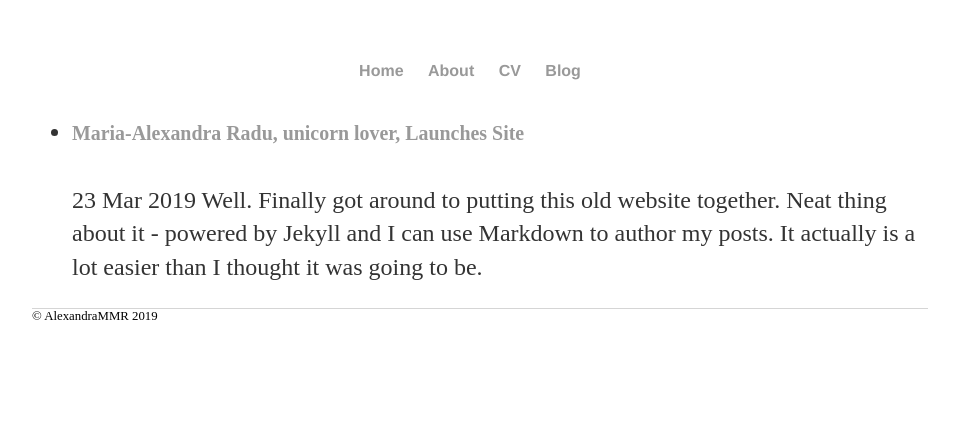
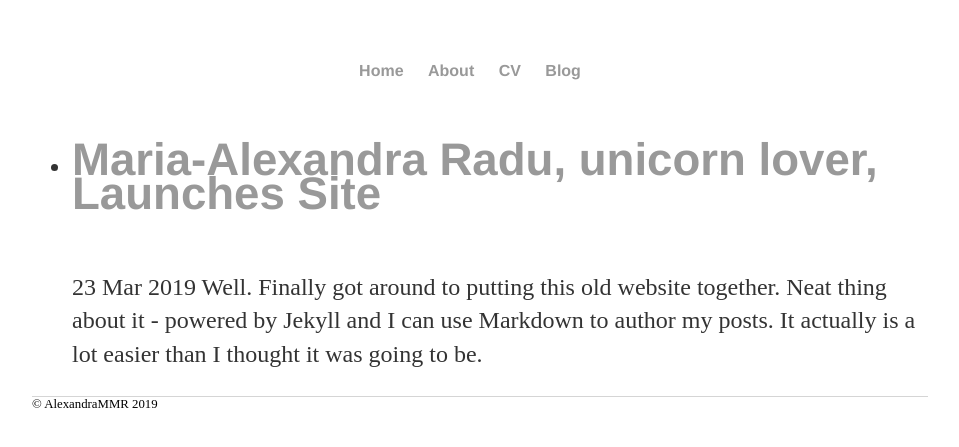
Before and after one commit to AlexandraMMR/AlexandraMMR.github.io, a Jekyll site: the page built from blog/index.html, in a window 1280 px wide. Shown: the top 447 px of the page, without its empty margins (160-1119 px from the left). Built offline with Jekyll 4.4.1, drawn with Linux system fonts in a browser that asks for light colours.

```diff
--- a/blog/index.html
+++ b/blog/index.html
@@ -8,7 +8,7 @@ sitemap:
 <ul class="posts-archive">
   {% for post in site.posts %}
     <li>
-    <a href="{{ post.url }}"><h5>{{ post.title }}</h5></a>
+    <a href="{{ post.url }}"><h4>{{ post.title }}</h4></a>
       <span class="posts-archive__date">{{ post.date | date_to_string }}</span>
       {{ post.content | strip_html | truncatewords:42 }}
     </li>
```
